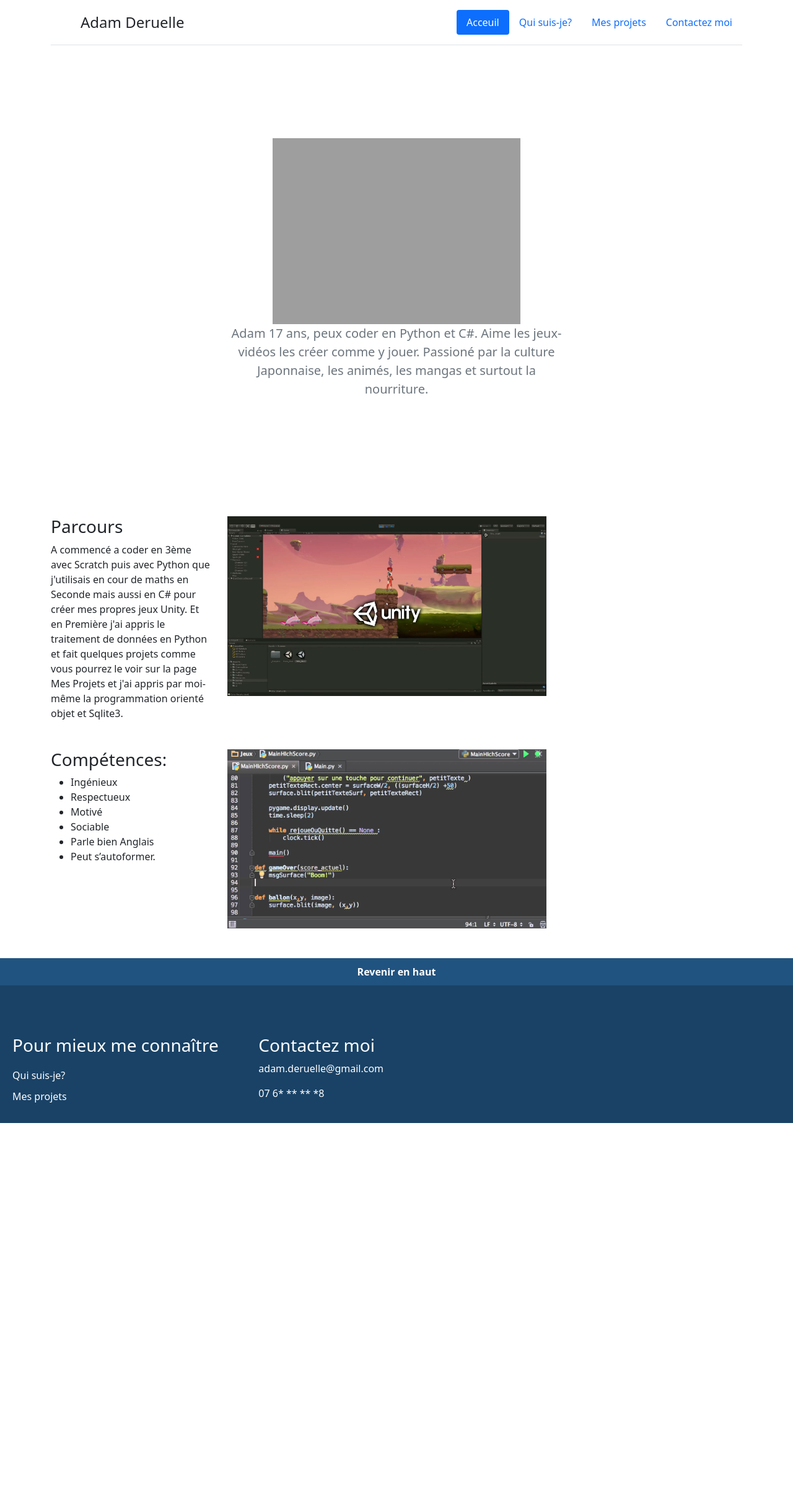
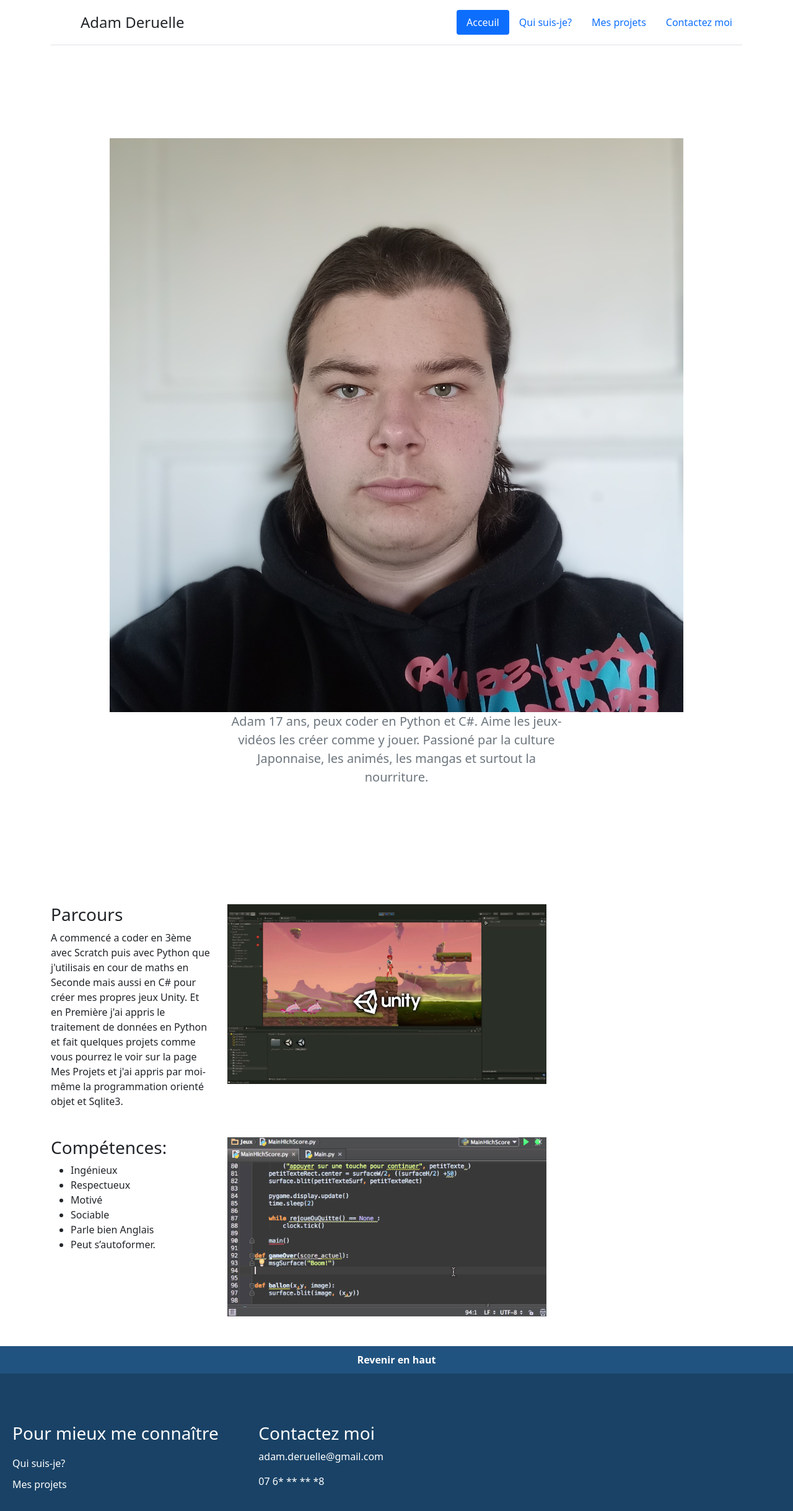
Before and after one commit to adam-deruelle/test-flask, a Flask app: page /me in a window 1280 px wide. Shown: the whole page at 62% size. Before the commit the page ends 1812 px from the top, so only its background shows below. Run offline with Flask 2, Linux system fonts and the light colour scheme; some libraries are stand-ins or nearby versions; grey boxes are pictures that could not be loaded.

Commit message:
Ajout de la photo de Adam

```diff
--- a/templates/me.html
+++ b/templates/me.html
@@ -7,7 +7,7 @@
     <section class="py-5 text-center container">
       <div class="row py-lg-5">
         <div class="col-lg-10 col-md-8 mx-auto">
-          <img src="/static/Images/img.jpg" alt="Image de moi" style="max-width:100%;" />
+          <img src="/static/Images/photo de moi.jpg" alt="Image de moi" style="max-width:100%;" />
         </div>
         <div class="col-lg-6 col-md-8 mx-auto">
           <p class="lead text-muted">Adam 17 ans, peux coder en Python et C#. Aime les jeux-vidéos les créer comme y jouer. Passioné par la culture Japonnaise, les animés, les mangas et surtout la nourriture.
```
Also changed, not shown: static/Images/photo de moi.jpg (added).
